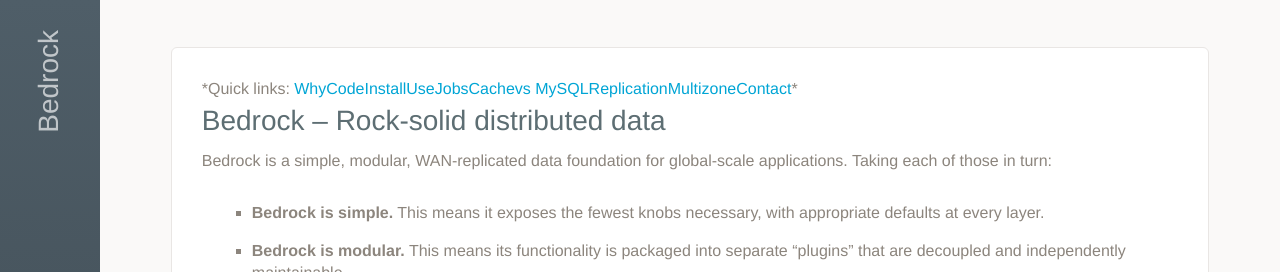
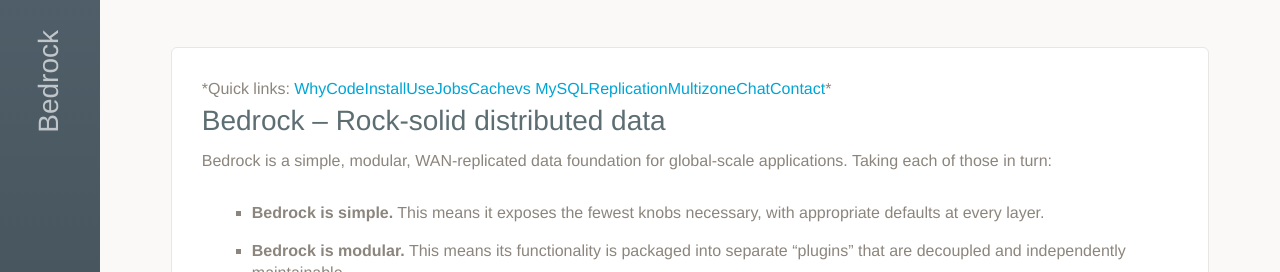
Before and after one commit to Expensify/Bedrock, a Jekyll site: the page built from docs/index.md, in a window 1280 px wide and 900 px high. Shown: the top 272 px of the window. Built offline with Jekyll 4.4.1, drawn with Linux system fonts in a browser that asks for light colours.

Commit message:
Update index.md

```diff
--- a/docs/index.md
+++ b/docs/index.md
@@ -1,7 +1,7 @@
 ---
 layout: default
 ---
-*Quick links: [Why](http://firstround.com/review/your-database-is-your-prison-heres-how-expensify-broke-free/) | [Code](https://github.com/Expensify/Bedrock) | [Install](http://bedrockdb.com#how-to-get-it) | [Use](http://bedrockdb.com#how-to-use-it) | [Jobs](http://bedrockdb.com/jobs.html) | [Cache](http://bedrockdb.com/cache.html) | [vs MySQL](http://bedrockdb.com/vs_mysql.html) | [Replication](http://bedrockdb.com/synchronization.html) | [Multizone](http://bedrockdb.com/multizone.html) | [Contact](http://bedrockdb.com#how-to-help-and-get-helped)*
+*Quick links: [Why](http://firstround.com/review/your-database-is-your-prison-heres-how-expensify-broke-free/) | [Code](https://github.com/Expensify/Bedrock) | [Install](http://bedrockdb.com#how-to-get-it) | [Use](http://bedrockdb.com#how-to-use-it) | [Jobs](http://bedrockdb.com/jobs.html) | [Cache](http://bedrockdb.com/cache.html) | [vs MySQL](http://bedrockdb.com/vs_mysql.html) | [Replication](http://bedrockdb.com/synchronization.html) | [Multizone](http://bedrockdb.com/multizone.html) | [Chat](https://gitter.im/Expensify-Bedrock/Lobby) | [Contact](http://bedrockdb.com#how-to-help-and-get-helped)*
 
 # Bedrock -- Rock-solid distributed data
 Bedrock is a simple, modular, WAN-replicated data foundation for global-scale applications.  Taking each of those in turn:
```
